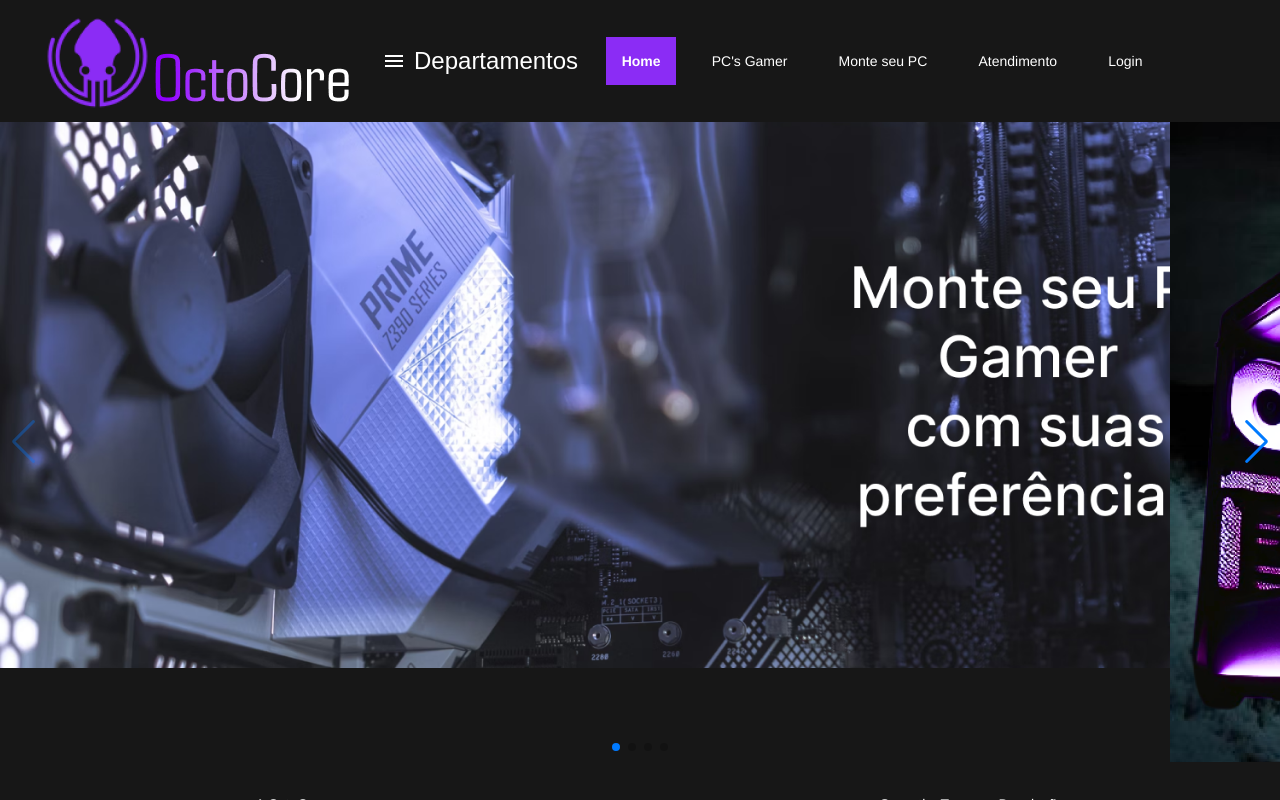
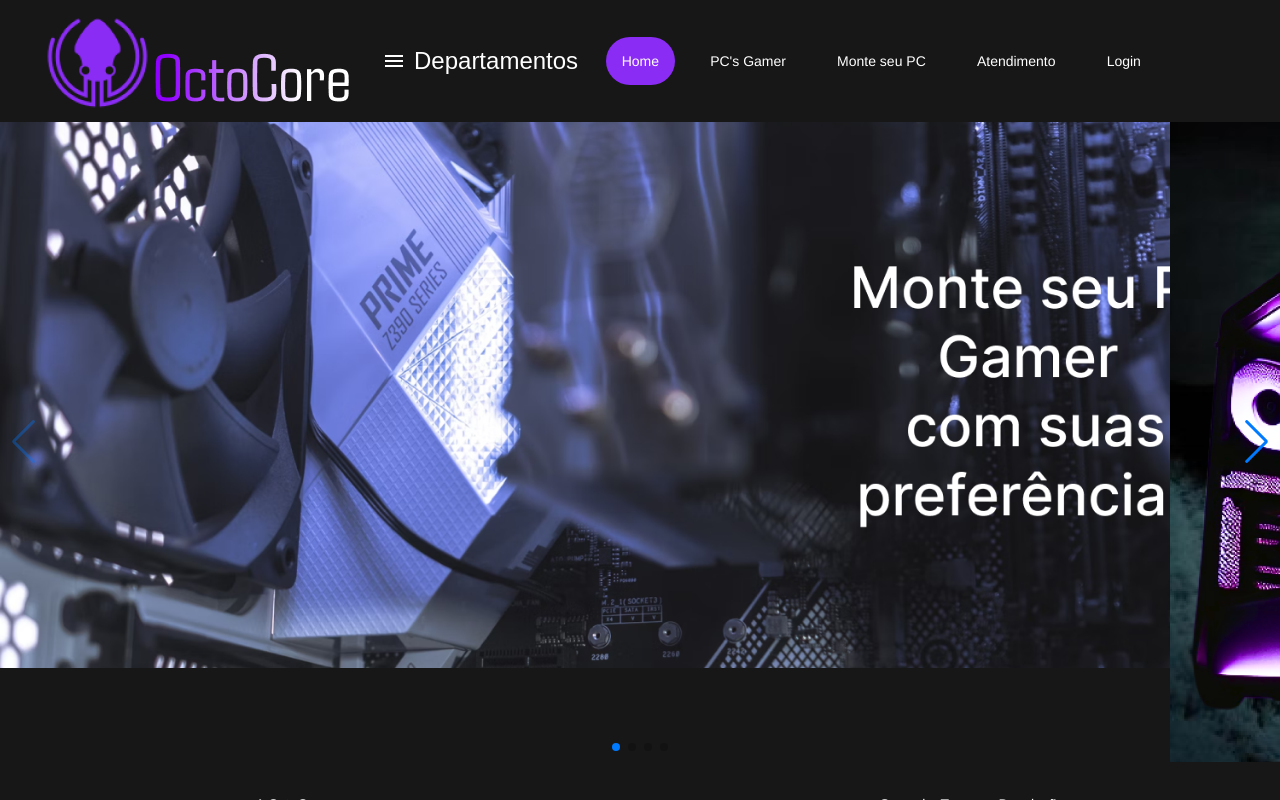
Before and after one commit to KKoan27/PI-24.2, a React (Create React App) app in the folder octo/: page / in a window 1280 px wide. Built offline with nearby package versions, Linux system fonts and the light colour scheme.

Commit message:
Corrigindo Headers
Corrigindo o estilo do  Header, mudando a cor do hover, colocando borda nas opções e retirando duplicata do #active-link

```diff
--- a/octo/src/Componentes/CompCss/Header.css
+++ b/octo/src/Componentes/CompCss/Header.css
@@ -28,7 +28,7 @@ header{
 
 /* Efeito de hover para os links */
 #HeaderOp a:hover {
-    color: rgb(81, 44, 245);
+    color: rgb(153, 152, 156);
     font-weight: bold;
   }
 
@@ -40,11 +40,7 @@ header{
 #active-link {
     background-color: rgb(139, 44, 245);
     color:#171717;
-    font-weight: bold;
+    border-radius: 25px;
+    border-color: #ffffff ;
+
 }
-
-#active-link {
-  background-color: rgb(139, 44, 245);
-  color:#171717;
-  font-weight: bold;
-}
```
